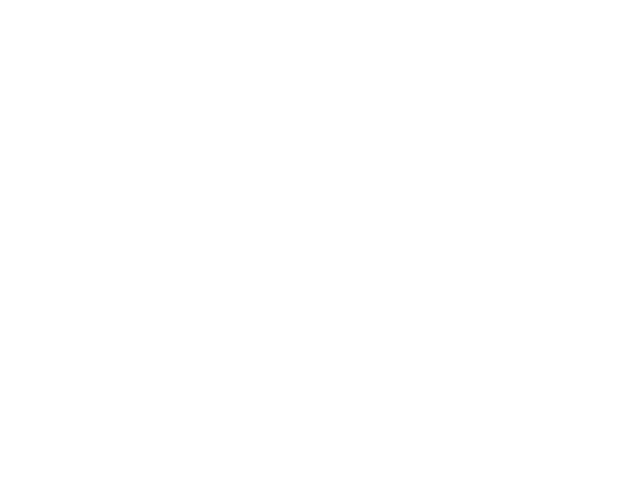
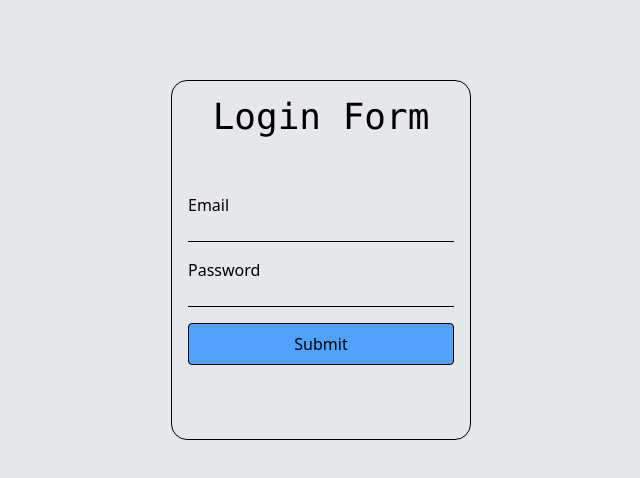
Before and after one commit to erayushs/new-assignment, a React (Vite) app: page /form in a window 1280 px wide. Before the commit this address had no page. Shown: the top 478 px of the page, without its empty margins (319-959 px from the left). Built offline with nearby package versions, Linux system fonts and the light colour scheme.

Commit message:
form completed

```diff
--- a/src/App.tsx
+++ b/src/App.tsx
@@ -2,14 +2,21 @@ import { useState } from "react";
 import personWithLapton from "./assets/personWithLapton.svg";
 import waves from "./assets/waves.jpg";
 const App = () => {
-  const [loginData, setLoginData] = useState({ username: "", password: "" });
+  const [user, setUser] = useState({ email: "", password: "" });
 
-  function handleSubmit() {}
+  const handleChange = (e: React.ChangeEvent<HTMLInputElement>) => {
+    const { name, value } = e.target;
+    setUser({ ...user, [name]: value });
+  };
 
-  function handleChange(event: React.ChangeEvent<HTMLInputElement>) {
-    const { id, value } = event.target;
-    setLoginData((prev) => ({ ...prev, [id]: value }));
-  }
+  const handleSubmit = (e: React.FormEvent<HTMLFormElement>) => {
+    e.preventDefault();
+    if (user.email === "admin@demo.com" && user.password === "admin") {
+      console.log("Form Submitted");
+    } else {
+      console.log("Wrong Credentials");
+    }
+  };
 
   return (
     <div className="flex h-screen w-screen items-center justify-center bg-gray-100 overflow-hidden">
@@ -29,16 +36,17 @@ const App = () => {
 
           <form onSubmit={handleSubmit} className="pt-4 mt-10 flex flex-col">
             <div className="flex flex-col gap-2">
-              <label className="text-blue-600 text-sm" htmlFor="username">
+              <label className="text-blue-600 text-sm" htmlFor="email">
                 Username
               </label>
               <input
-                value={loginData.username}
+                type="email"
+                value={user.email}
+                name="email"
                 onChange={handleChange}
-                id="username"
-                type="email"
+                id="email"
                 className="border-b-2 border-blue-700 focus:outline-none pb-1 pt-2"
-                placeholder="Enter username"
+                placeholder="Enter email"
                 required
               />
             </div>
@@ -47,10 +55,11 @@ const App = () => {
                 Password
               </label>
               <input
-                value={loginData.password}
+                type="password"
+                value={user.password}
+                name="password"
                 onChange={handleChange}
                 id="password"
-                type="password"
                 className="border-b-2 border-blue-700 focus:outline-none pb-1 pt-2"
                 placeholder="Enter password"
                 required
--- a/src/main.tsx
+++ b/src/main.tsx
@@ -3,16 +3,16 @@ import { createRoot } from "react-dom/client";
 import "./index.css";
 import App from "./App.tsx";
 import { BrowserRouter, Routes, Route } from "react-router";
-import CreateAccount from "./pages/CreateAccount.tsx";
-import NewApp from "./pages/NewApp.jsx";
+// import NewApp from "./pages/NewApp.jsx";
+import Form from "./pages/Form.tsx";
 
 createRoot(document.getElementById("root")!).render(
   <StrictMode>
     <BrowserRouter>
       <Routes>
         <Route path="/" element={<App />} />
-        <Route path="/login" element={<CreateAccount />} />
-        <Route path="/newApp" element={<NewApp />} />
+        <Route path="/form" element={<Form />} />
+        {/* <Route path="/newApp" element={<NewApp />} /> */}
       </Routes>
     </BrowserRouter>
   </StrictMode>
--- a/src/pages/CreateAccount.tsx
+++ /dev/null
@@ -1,11 +0,0 @@
-import React from "react";
-
-const CreateAccount = () => {
-  return (
-    <div>
-      <h1>Create Account Page</h1>
-    </div>
-  );
-};
-
-export default CreateAccount;
--- /dev/null
+++ b/src/pages/Form.tsx
@@ -0,0 +1,66 @@
+import React, { useState } from "react";
+
+const Form = () => {
+  type User = {
+    email: string;
+    password: string;
+  };
+
+  const [user, setUser] = useState<User>({ email: "", password: "" });
+
+  const handleChange = (e: React.ChangeEvent<HTMLInputElement>): void => {
+    const { name, value } = e.target;
+
+    setUser({ ...user, [name]: value });
+  };
+
+  const handleSubmit = (e: React.FormEvent<HTMLFormElement>): void => {
+    e.preventDefault();
+
+    console.log("Submitted");
+  };
+
+  return (
+    <div className="flex flex-col bg-gray-200 h-screen w-full items-center pt-20">
+      <div className="border p-4 rounded-2xl w-[300px] h-[50%]">
+        <h1 className="text-center text-4xl font-mono mb-10">Login Form</h1>
+        <div className="pt-4">
+          <form onSubmit={handleSubmit} className="flex flex-col">
+            <label htmlFor="email">Email</label>
+            <input
+              value={user.email}
+              onChange={handleChange}
+              type="email"
+              id="email"
+              name="email"
+              className="border-b focus:outline-none  "
+              required
+            />
+
+            <label className="mt-4" htmlFor="password">
+              Password
+            </label>
+            <input
+              value={user.password}
+              onChange={handleChange}
+              type="password"
+              id="password"
+              name="password"
+              className="border-b focus:outline-none  "
+              required
+            />
+
+            <button
+              type="submit"
+              className="border p-2 rounded bg-blue-400 mt-4 cursor-pointer"
+            >
+              Submit
+            </button>
+          </form>
+        </div>
+      </div>
+    </div>
+  );
+};
+
+export default Form;
```
